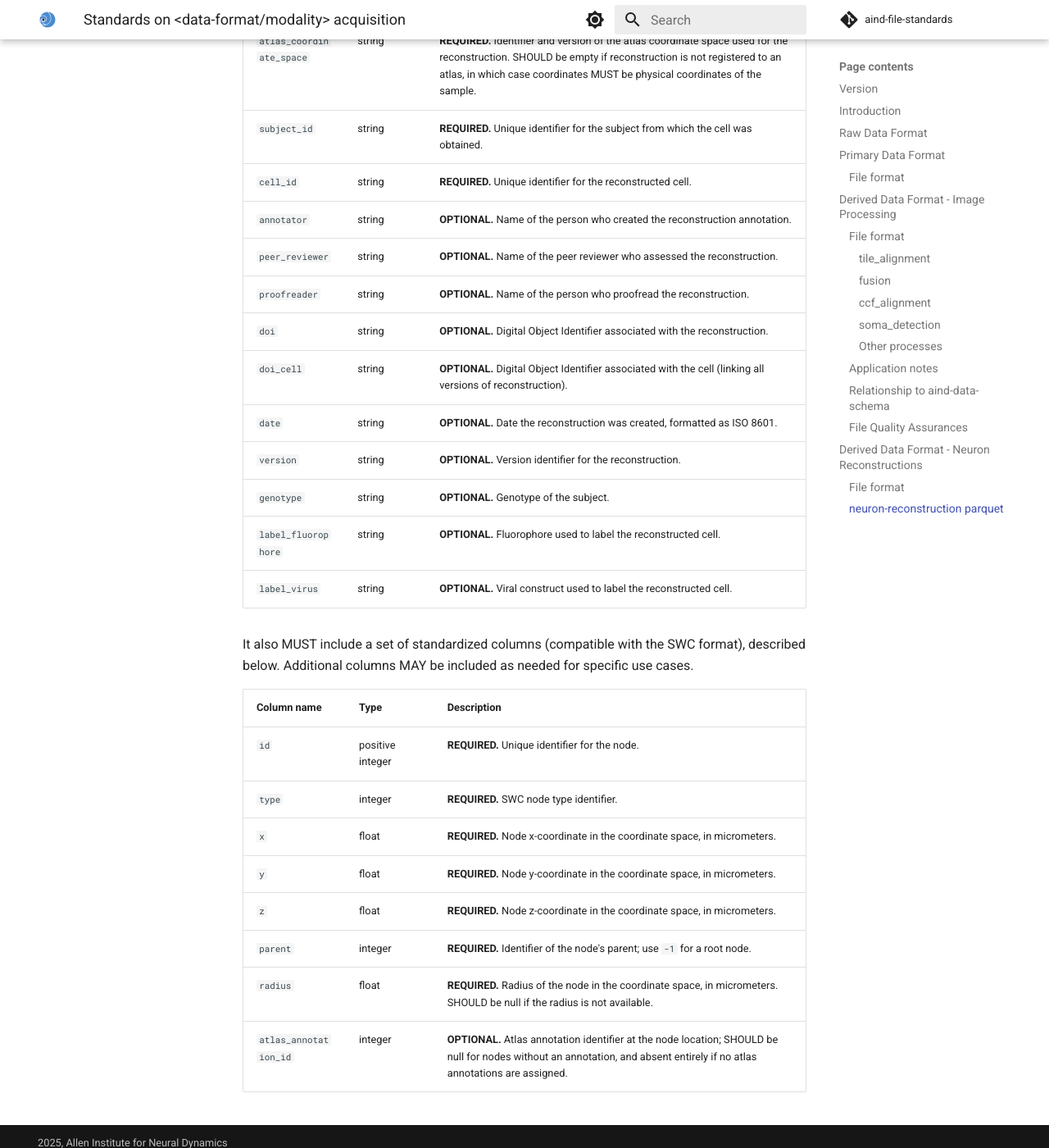
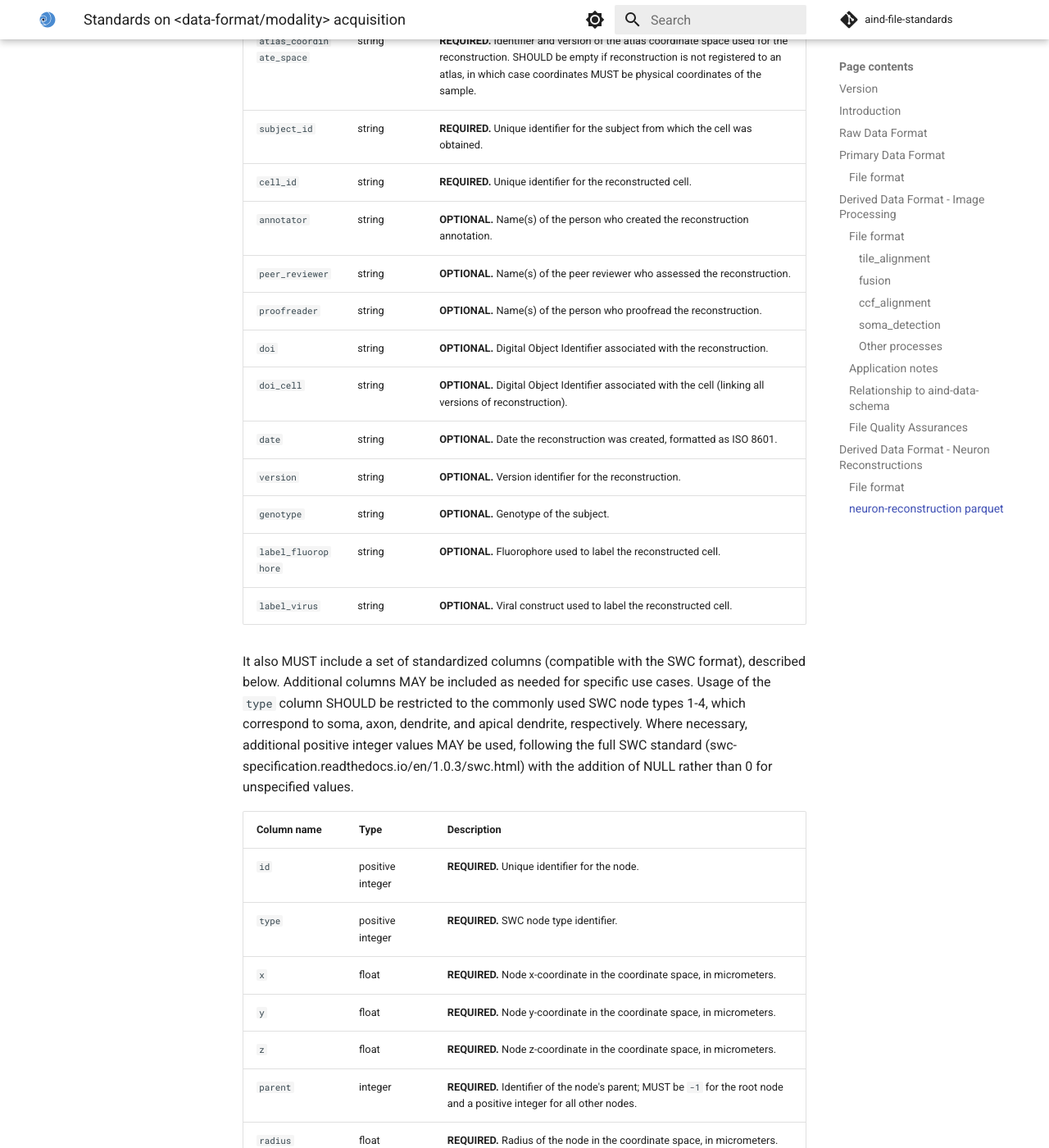
Before and after one commit to AllenNeuralDynamics/aind-file-standards, an MkDocs documentation site: the page built from docs/file_formats/exaspim.md, in a window 1280 px wide and 1400 px high, scrolled down 2886 px. Shown: the whole window at 82% size. Built offline with MkDocs 1.6.1 and Material for MkDocs 9.7.7, drawn with Linux system fonts in a browser that asks for light colours; comment, search, counter and statistics services are not loaded.

Commit message:
swc node type usage details

```diff
--- a/docs/file_formats/exaspim.md
+++ b/docs/file_formats/exaspim.md
@@ -103,9 +103,9 @@ A neuron-reconstruction parquet file MUST include an `nr` key in the Parquet met
 | `atlas_coordinate_space` | string | **REQUIRED.** Identifier and version of the atlas coordinate space used for the reconstruction. SHOULD be empty if reconstruction is not registered to an atlas, in which case coordinates MUST be physical coordinates of the sample. |
 | `subject_id` | string | **REQUIRED.** Unique identifier for the subject from which the cell was obtained. |
 | `cell_id` | string | **REQUIRED.** Unique identifier for the reconstructed cell. |
-| `annotator` | string | **OPTIONAL.** Name of the person who created the reconstruction annotation. |
-| `peer_reviewer` | string | **OPTIONAL.** Name of the peer reviewer who assessed the reconstruction. |
-| `proofreader` | string | **OPTIONAL.** Name of the person who proofread the reconstruction. |
+| `annotator` | string | **OPTIONAL.** Name(s) of the person who created the reconstruction annotation. |
+| `peer_reviewer` | string | **OPTIONAL.** Name(s) of the peer reviewer who assessed the reconstruction. |
+| `proofreader` | string | **OPTIONAL.** Name(s) of the person who proofread the reconstruction. |
 | `doi` | string | **OPTIONAL.** Digital Object Identifier associated with the reconstruction. |
 | `doi_cell` | string | **OPTIONAL.** Digital Object Identifier associated with the cell (linking all versions of reconstruction). |
 | `date` | string | **OPTIONAL.** Date the reconstruction was created, formatted as ISO 8601. |
@@ -115,14 +115,16 @@ A neuron-reconstruction parquet file MUST include an `nr` key in the Parquet met
 | `label_virus` | string | **OPTIONAL.** Viral construct used to label the reconstructed cell. |
 
 It also MUST include a set of standardized columns (compatible with the SWC format), described below. Additional columns MAY be included as needed for specific use cases.
+Usage of the `type` column SHOULD be restricted to the commonly used SWC node types 1-4, which correspond to soma, axon, dendrite, and apical dendrite, respectively.
+Where necessary, additional positive integer values MAY be used, following the full SWC standard (swc-specification.readthedocs.io/en/1.0.3/swc.html) with the addition of NULL rather than 0 for unspecified values.
 
 | Column name | Type | Description |
 | --- | --- | --- |
 | `id` | positive integer | **REQUIRED.** Unique identifier for the node. |
-| `type` | integer | **REQUIRED.** SWC node type identifier. |
+| `type` | positive integer | **REQUIRED.** SWC node type identifier. |
 | `x` | float | **REQUIRED.** Node x-coordinate in the coordinate space, in micrometers. |
 | `y` | float | **REQUIRED.** Node y-coordinate in the coordinate space, in micrometers. |
 | `z` | float | **REQUIRED.** Node z-coordinate in the coordinate space, in micrometers. |
-| `parent` | integer | **REQUIRED.** Identifier of the node's parent; use `-1` for a root node. |
+| `parent` | integer | **REQUIRED.** Identifier of the node's parent; MUST be `-1` for the root node and a positive integer for all other nodes. |
 | `radius` | float | **REQUIRED.** Radius of the node in the coordinate space, in micrometers. SHOULD be null if the radius is not available. |
 | `atlas_annotation_id` | integer | **OPTIONAL.** Atlas annotation identifier at the node location; SHOULD be null for nodes without an annotation, and absent entirely if no atlas annotations are assigned. |
```
